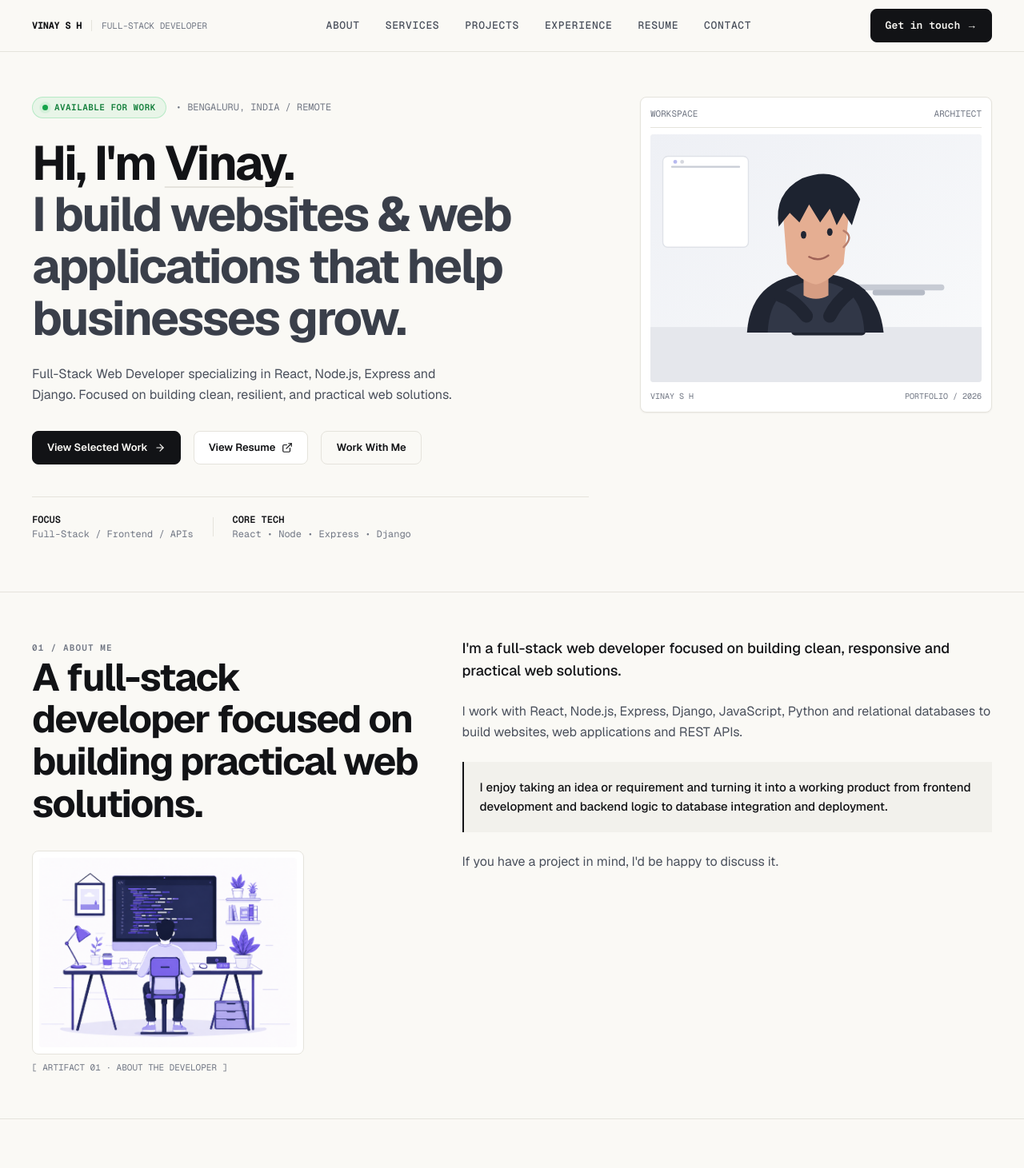
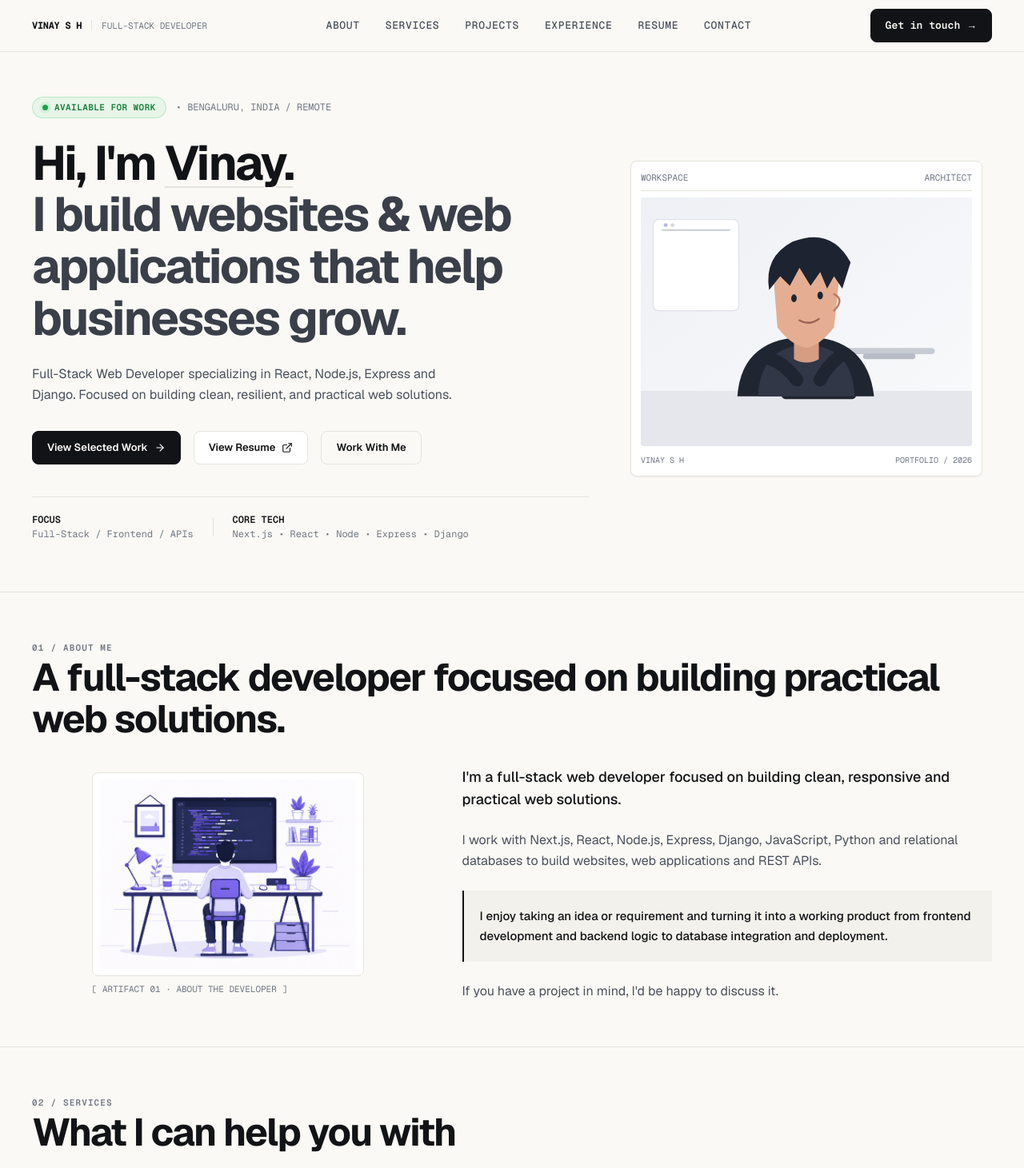
Before and after one commit to ShViNaY/Personal-Portfolio, a Next.js app: page / in a window 1280 px wide. Shown: the top 1461 px of the page at 80% size. Built offline with nearby package versions, Linux system fonts and the light colour scheme.

Commit message:
Fix About Me alignment and add Next.js

```diff
--- a/components/Portfolio.tsx
+++ b/components/Portfolio.tsx
@@ -373,7 +373,7 @@ export default function Portfolio() {
 
       {/* Hero Section — Asymmetric Editorial Layout */}
       <motion.section id="home" className="container pt-8 pb-12 md:pt-14 md:pb-16" {...fadeUp(0, 0.5)}>
-        <div className="grid gap-10 lg:grid-cols-[1.2fr_0.8fr] lg:items-start">
+        <div className="grid gap-10 lg:grid-cols-[1.2fr_0.8fr] lg:items-center">
           <motion.div
             initial={prefersReducedMotion ? false : { opacity: 0, y: 12 }}
             animate={prefersReducedMotion ? undefined : { opacity: 1, y: 0 }}
@@ -422,13 +422,13 @@ export default function Portfolio() {
               <div className="h-6 w-[1px] bg-[#e5e3dc]" />
               <div>
                 <span className="block font-semibold text-[#121316]">CORE TECH</span>
-                <span className="mt-0.5 block">React • Node • Express • Django</span>
+                <span className="mt-0.5 block">Next.js • React • Node • Express • Django</span>
               </div>
             </div>
           </motion.div>
 
           <motion.div
-            className="flex justify-center lg:justify-end"
+            className="flex items-center justify-center"
             initial={prefersReducedMotion ? false : { opacity: 0, scale: 0.98 }}
             animate={prefersReducedMotion ? undefined : { opacity: 1, scale: 1 }}
             transition={{ duration: 0.6, delay: 0.1, ease: [0.16, 1, 0.3, 1] }}
@@ -459,8 +459,6 @@ export default function Portfolio() {
       {/* About Section — Editorial Split Layout */}
       <motion.section id="about" className="section" {...fadeUp(0.04, 0.5)}>
         <div className="container">
-          <div className="grid gap-12 lg:grid-cols-[0.85fr_1.15fr] lg:items-start">
-            <div>
           <div className="eyebrow">
             <span>01</span>
             <span>/</span>
@@ -469,8 +467,11 @@ export default function Portfolio() {
           <h2 className="section-title mt-4">
             A full-stack developer focused on building practical web solutions.
           </h2>
-              <div className="mt-8 hidden lg:block">
-                <div className="relative aspect-[4/3] w-full max-w-[340px] overflow-hidden rounded-lg border border-[#e5e3dc] bg-white p-2">
+
+          <div className="mt-8 grid gap-8 md:gap-10 lg:gap-12 md:grid-cols-[0.85fr_1.15fr] md:items-center">
+            <div className="hidden md:flex md:flex-col justify-center items-center">
+              <div className="w-full max-w-[340px]">
+                <div className="relative aspect-[4/3] w-full overflow-hidden rounded-lg border border-[#e5e3dc] bg-white p-2">
                   <div className="relative h-full w-full overflow-hidden rounded">
                     <Image
                       src="/images/About%20Me.png"
@@ -493,7 +494,7 @@ export default function Portfolio() {
               </p>
 
               <p>
-                I work with React, Node.js, Express, Django, JavaScript, Python and
+                I work with Next.js, React, Node.js, Express, Django, JavaScript, Python and
                 relational databases to build websites, web applications and REST APIs.
               </p>
 
@@ -505,8 +506,8 @@ export default function Portfolio() {
                 If you have a project in mind, I&apos;d be happy to discuss it.
               </p>
 
-              <div className="block pt-2 lg:hidden">
-                <div className="relative aspect-[4/3] w-full max-w-[360px] overflow-hidden rounded-lg border border-[#e5e3dc] bg-white p-2">
+              <div className="block pt-2 md:hidden">
+                <div className="relative aspect-[4/3] w-full max-w-[360px] mx-auto overflow-hidden rounded-lg border border-[#e5e3dc] bg-white p-2">
                   <div className="relative h-full w-full overflow-hidden rounded">
                     <Image
                       src="/images/About%20Me.png"
```
Lines whose indentation alone changed are shown as unchanged.
